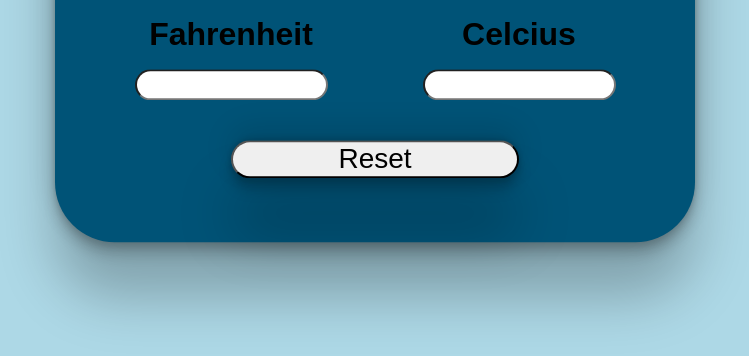
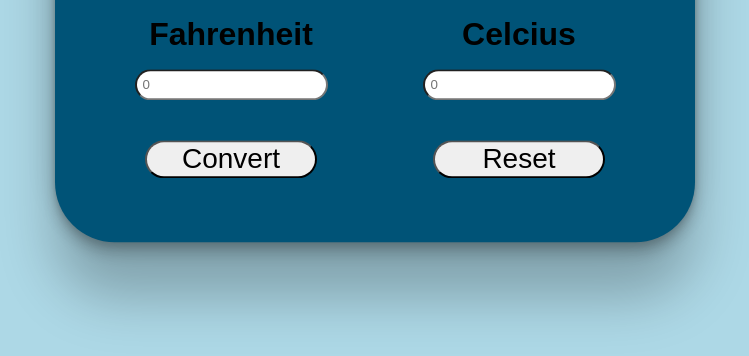
Before and after one commit to B-Mong/Temp-Converter, a plain HTML site: page index.html in a window 1280 px wide. Shown: the part 386-742 px from the top of the page, without its empty margins (265-1014 px from the left). Drawn offline with Linux system fonts and the light colour scheme.

Commit message:
Added button to Convert and updated CSS for the Convert button

```diff
--- a/index.html
+++ b/index.html
@@ -18,14 +18,15 @@
             <div id="converter">
                 <div class="tempInput">
                     <label>Fahrenheit</label>
-                    <input id="fahrenheit" type="text">
+                    <input id="fahrenheit" type="number" placeholder="0">
                 </div>
                 <div class="tempInput">
                     <label>Celcius</label>
-                    <input id="celcius" type="text">
+                    <input id="celcius" type="number" placeholder="0">
                 </div>
             </div>
             <div class="button">
+                <button id="convert">Convert</button>
                 <button id="reset">Reset</button>
             </div>
         </div>
--- a/styles.css
+++ b/styles.css
@@ -51,19 +51,21 @@ label {
     font-size: 32px;
     padding-bottom: 0.5em;
     font-weight: bold;
+    margin: 0 auto;
 }
 
 .button {
     margin-bottom: 2em;
     margin-top: 0.5em;
+    display: flex;
 }
 
 button {
-    display: block;
+    justify-content: space-evenly;
+    flex-direction: row;
     text-align: center;
     margin: 0 auto;
-    width: 50%;
-    box-shadow: rgba(0, 0, 0, 0.25) 0px 54px 55px, rgba(0, 0, 0, 0.12) 0px -12px 30px, rgba(0, 0, 0, 0.12) 0px 4px 6px, rgba(0, 0, 0, 0.17) 0px 12px 13px, rgba(0, 0, 0, 0.09) 0px -3px 5px;
+    width: 30%;
     font-size: 28px;
     border-radius: 60px;
 }
```
